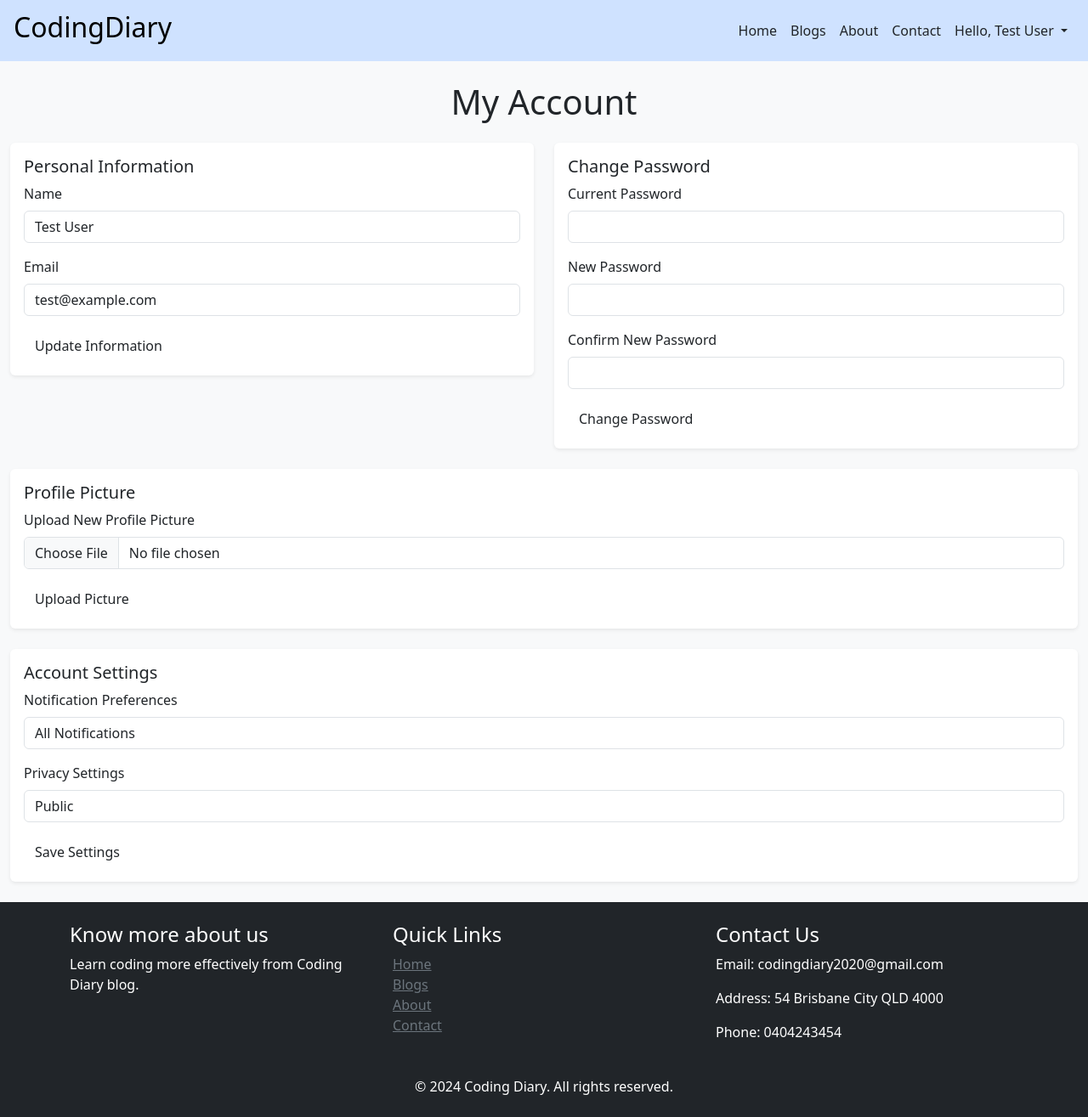
After one commit to dev-dauth2026/coding-diary, a Laravel app: page /account/account in a window 1280 px wide. The commit adds this page. Shown: the whole page at 85% size. Run offline with Laravel 12, Linux system fonts and the light colour scheme; a user stored in the database is signed in; data comes from the database, SQL or seed files in the repository; parts of the project's set-up code (start-up, migrations or seed data) failed here and were passed over.

Commit message:
user account page created

```diff
--- a/app/Http/Controllers/DashboardController.php
+++ b/app/Http/Controllers/DashboardController.php
@@ -9,4 +9,7 @@ class DashboardController extends Controller
     public function dashboard(){
         return view('dashboard');
     }
+    public function account(){
+        return view('account');
+    }
 }
--- a/public/css/dashboard.css
+++ b/public/css/dashboard.css
@@ -7,8 +7,11 @@ body {
 }
 
 .card:hover {
-    background-color:rgb(209, 230, 243);
+    background-color:#F1F3FA;
+}
+.dashboardCard:hover{
     transform: scale(1.05);
+
 }
 
 .icon {
--- /dev/null
+++ b/resources/views/account.blade.php
@@ -0,0 +1,91 @@
+<x-user-layout>
+    <div class="container mt-4">
+        <h1 class="mb-4 text-center">My Account</h1>
+        <div class="row">
+            <div class="col-md-6 mb-4">
+                <div class="card shadow-sm border-0">
+                    <div class="card-body">
+                        <h5 class="card-title">Personal Information</h5>
+                        <form method="POST" action="">
+                            @csrf
+                            <div class="mb-3">
+                                <label for="name" class="form-label">Name</label>
+                                <input type="text" class="form-control" id="name" name="name" value="{{ Auth::user()->name }}" required>
+                            </div>
+                            <div class="mb-3">
+                                <label for="email" class="form-label">Email</label>
+                                <input type="email" class="form-control" id="email" name="email" value="{{ Auth::user()->email }}" required>
+                            </div>
+                            <button type="submit" class="btn btn-primary-subtle">Update Information</button>
+                        </form>
+                    </div>
+                </div>
+            </div>
+            <div class="col-md-6 mb-4">
+                <div class="card shadow-sm border-0">
+                    <div class="card-body">
+                        <h5 class="card-title">Change Password</h5>
+                        <form method="POST" action="">
+                            @csrf
+                            <div class="mb-3">
+                                <label for="current_password" class="form-label">Current Password</label>
+                                <input type="password" class="form-control" id="current_password" name="current_password" required>
+                            </div>
+                            <div class="mb-3">
+                                <label for="new_password" class="form-label">New Password</label>
+                                <input type="password" class="form-control" id="new_password" name="new_password" required>
+                            </div>
+                            <div class="mb-3">
+                                <label for="new_password_confirmation" class="form-label">Confirm New Password</label>
+                                <input type="password" class="form-control" id="new_password_confirmation" name="new_password_confirmation" required>
+                            </div>
+                            <button type="submit" class="btn btn-primary-subtle">Change Password</button>
+                        </form>
+                    </div>
+                </div>
+            </div>
+            <div class="col-md-12 mb-4">
+                <div class="card shadow-sm border-0">
+                    <div class="card-body">
+                        <h5 class="card-title">Profile Picture</h5>
+                        <form method="POST" action="" enctype="multipart/form-data">
+                            @csrf
+                            <div class="mb-3">
+                                <label for="profile_picture" class="form-label">Upload New Profile Picture</label>
+                                <input type="file" class="form-control" id="profile_picture" name="profile_picture" required>
+                            </div>
+                            <button type="submit" class="btn btn-primary-subtle">Upload Picture</button>
+                        </form>
+                    </div>
+                </div>
+            </div>
+            <div class="col-md-12 mb-4">
+                <div class="card shadow-sm border-0">
+                    <div class="card-body">
+                        <h5 class="card-title">Account Settings</h5>
+                        <form method="POST" action="">
+                            @csrf
+                            <div class="mb-3">
+                                <label for="notification_preferences" class="form-label">Notification Preferences</label>
+                                <select class="form-control" id="notification_preferences" name="notification_preferences">
+                                    <option value="all" {{ Auth::user()->notification_preferences == 'all' ? 'selected' : '' }}>All Notifications</option>
+                                    <option value="email" {{ Auth::user()->notification_preferences == 'email' ? 'selected' : '' }}>Email Only</option>
+                                    <option value="none" {{ Auth::user()->notification_preferences == 'none' ? 'selected' : '' }}>No Notifications</option>
+                                </select>
+                            </div>
+                            <div class="mb-3">
+                                <label for="privacy_settings" class="form-label">Privacy Settings</label>
+                                <select class="form-control" id="privacy_settings" name="privacy_settings">
+                                    <option value="public" {{ Auth::user()->privacy_settings == 'public' ? 'selected' : '' }}>Public</option>
+                                    <option value="private" {{ Auth::user()->privacy_settings == 'private' ? 'selected' : '' }}>Private</option>
+                                    <option value="custom" {{ Auth::user()->privacy_settings == 'custom' ? 'selected' : '' }}>Custom</option>
+                                </select>
+                            </div>
+                            <button type="submit" class="btn btn-primary-subtle">Save Settings</button>
+                        </form>
+                    </div>
+                </div>
+            </div>
+        </div>
+    </div>
+</x-user-layout>
--- a/resources/views/components/user-layout.blade.php
+++ b/resources/views/components/user-layout.blade.php
@@ -42,7 +42,7 @@
                             <a href="{{route('account.dashboard')}}" class=" text-decoration-none text-black dropdown-item">Dashboard</a>
                         </li>
                         <li class="nav-item">
-                            <a href="" class=" text-decoration-none text-black dropdown-item">My Account</a>
+                            <a href="{{route('account.account')}}" class=" text-decoration-none text-black dropdown-item">My Account</a>
                         </li>
                         <li class="nav-item">
                             <a href="" class="dropdown-item text-decoration-none text-black">My Favorite</a>
--- a/routes/web.php
+++ b/routes/web.php
@@ -32,6 +32,7 @@ Route::group(['prefix'=>'account'],function(){
     Route::group(['middleware'=>'auth'], function(){
         Route::post('logout', [LoginController::class, 'logout'])->name('account.logout');
         Route::get('dashboard', [DashboardController::class, 'dashboard'])->name('account.dashboard');
+        Route::get('account', [DashboardController::class, 'account'])->name('account.account');
 
     });
 });
```
Also changed, not shown: resources/views/dashboard.blade.php (+4 -4 lines).
